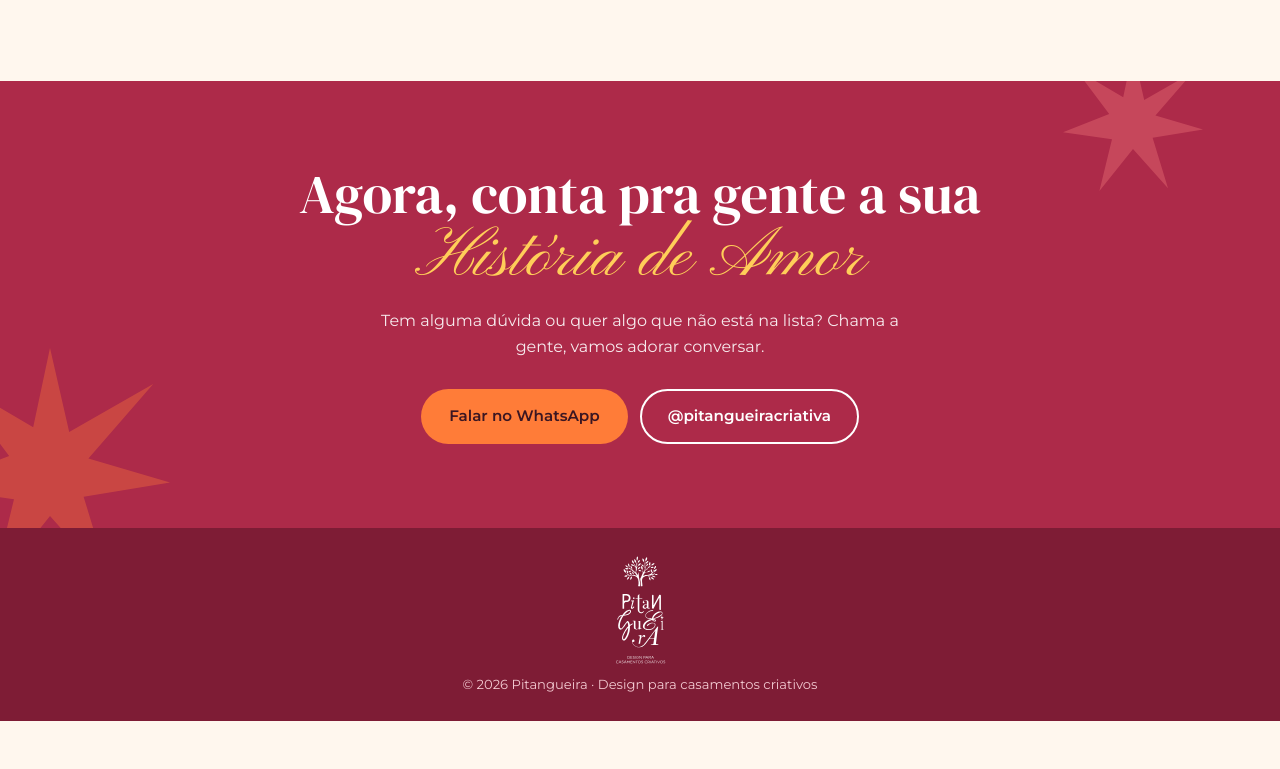
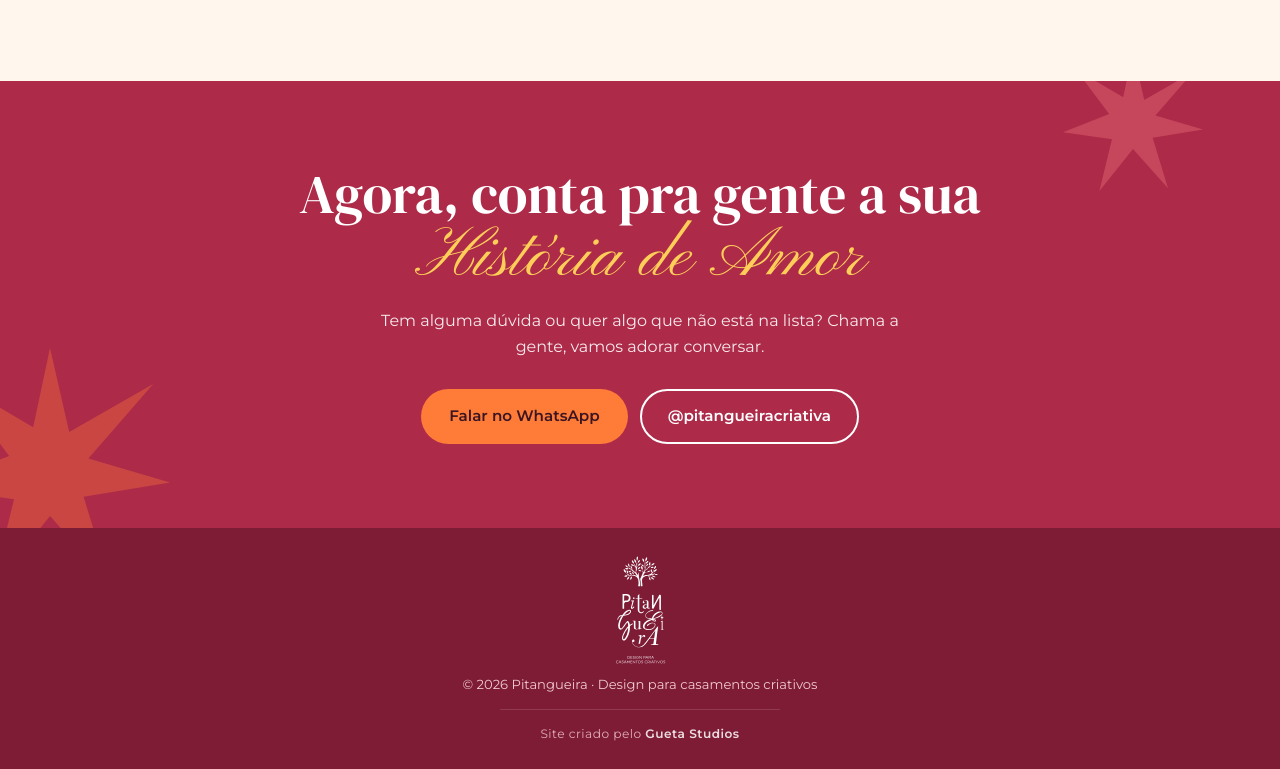
Before and after one commit to Hebraico-Fluente/pitangueira, a plain HTML site: page public/index.html in a window 1280 px wide. Shown: the part 9150-9919 px from the top of the page. Before the commit the page ends 9871 px from the top, so only its background shows below. Drawn offline with Linux system fonts and the light colour scheme; a script that the page names is missing.

Commit message:
Rodapé: 'Site criado pelo Gueta Studios'
Co-Authored-By: Claude Opus 5.5 <noreply@anthropic.com>
Claude-Session: https://claude.ai/code/session_01Yc9Z8uQ7svTtH3FB4Mo46w

```diff
--- a/public/index.html
+++ b/public/index.html
@@ -455,6 +455,8 @@
   .contato .btn-laranja:hover { background: var(--amarelo); }
   footer { background: var(--bordo-escuro); color: #F3C9D1; text-align: center; font-size: .82rem; padding: 26px 0; }
   footer img { height: 54px; margin: 0 auto 10px; }
+  footer .credito { margin: 14px auto 0; padding-top: 14px; border-top: 1px solid rgba(243, 201, 209, .2); max-width: 280px; font-size: .76rem; letter-spacing: .04em; opacity: .85; }
+  footer .credito strong { color: #fff; font-weight: 600; }
 
   @media (prefers-reduced-motion: reduce) {
     *, *::before, *::after { transition: none !important; animation: none !important; scroll-behavior: auto !important; }
@@ -687,6 +689,7 @@
 <footer>
   <img src="marca/logo-vertical-branco.svg" alt="Pitangueira" style="height: 110px">
   © <span id="ano"></span> Pitangueira · Design para casamentos criativos
+  <p class="credito">Site criado pelo <strong>Gueta Studios</strong></p>
 </footer>
 
 <button class="barra-mobile" id="barra-mobile" type="button" aria-controls="resumo">
```
